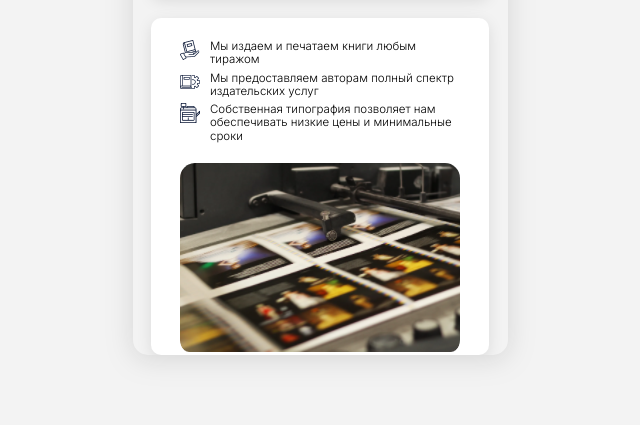
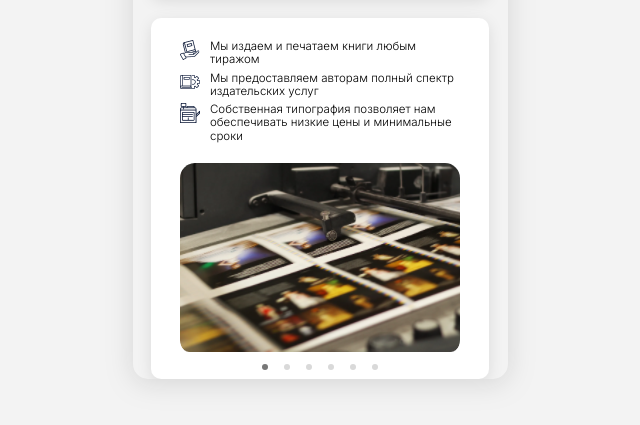
Before and after one commit to Yriiko/taplink, a plain HTML site: page index.html in a window 1280 px wide. Shown: the part 359-784 px from the top of the page, without its empty margins (320-960 px from the left). Drawn offline with Linux system fonts and the light colour scheme.

Commit message:
add: slider

```diff
--- a/css/style.css
+++ b/css/style.css
@@ -86,10 +86,25 @@ body {
   margin-bottom: 5px;
 }
 .slider {
-  display: flex;
-  justify-content: center;
+  display: inline-block;
+  margin: 0 29px;
+  /* justify-content: center; */
 }
 .info-slider {
   border-radius: 15px;
   overflow: hidden;
 }
+.dot-selector {
+  display: flex;
+  justify-content: space-around;
+  margin: 9px 74px;
+}
+.dot {
+  width: 6px;
+  height: 6px;
+  background-color: #d9d9d9;
+  border-radius: 50%;
+}
+.dark {
+  background-color: #777777;
+}
--- a/index.html
+++ b/index.html
@@ -18,7 +18,6 @@
       <h2 class="business"><span class="publishing">ИЗДАТЕЛЬСТВО</span><br><span class="connector">&</span><br><span
           class="printing">ТИПОГРАФИЯ</span></h2>
     </header>
-
     <div class="container">
       <div class="logo-name">
         <img width="65" height="65" src="img/logo.png" class="logo" alt="Старый дед">
@@ -39,13 +38,20 @@
             <img src="/img/icons/03.png" alt="01">
             <p>Собственная типография позволяет нам обеспечивать низкие цены и минимальные сроки</p>
           </div>
-
+          <!-- /.info -->
         </div>
         <div class="slider">
           <div class="info-slider"><img src="img/slider.png" alt="slider"></div>
+          <div class="dot-selector">
+            <div class="dot dark"></div>
+            <div class="dot"></div>
+            <div class="dot"></div>
+            <div class="dot"></div>
+            <div class="dot"></div>
+            <div class="dot"></div>
+          </div>
+        </div>
 
-        </div>
-        <!-- /.info -->
       </div>
       <!-- /.card -->
     </div>
```
